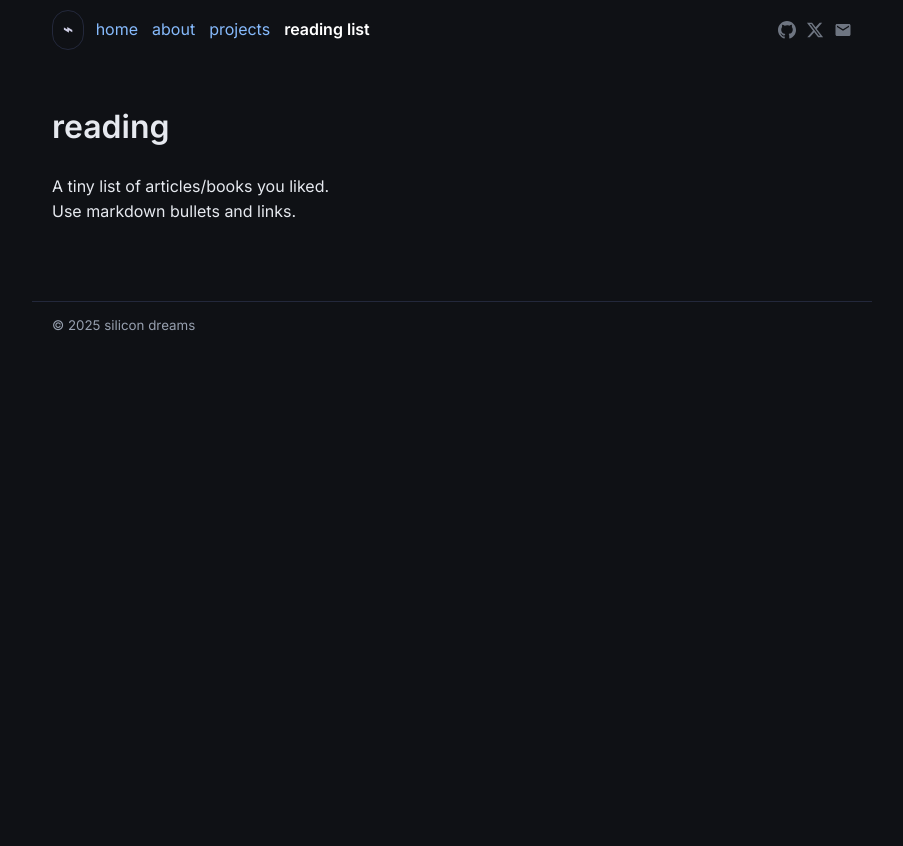
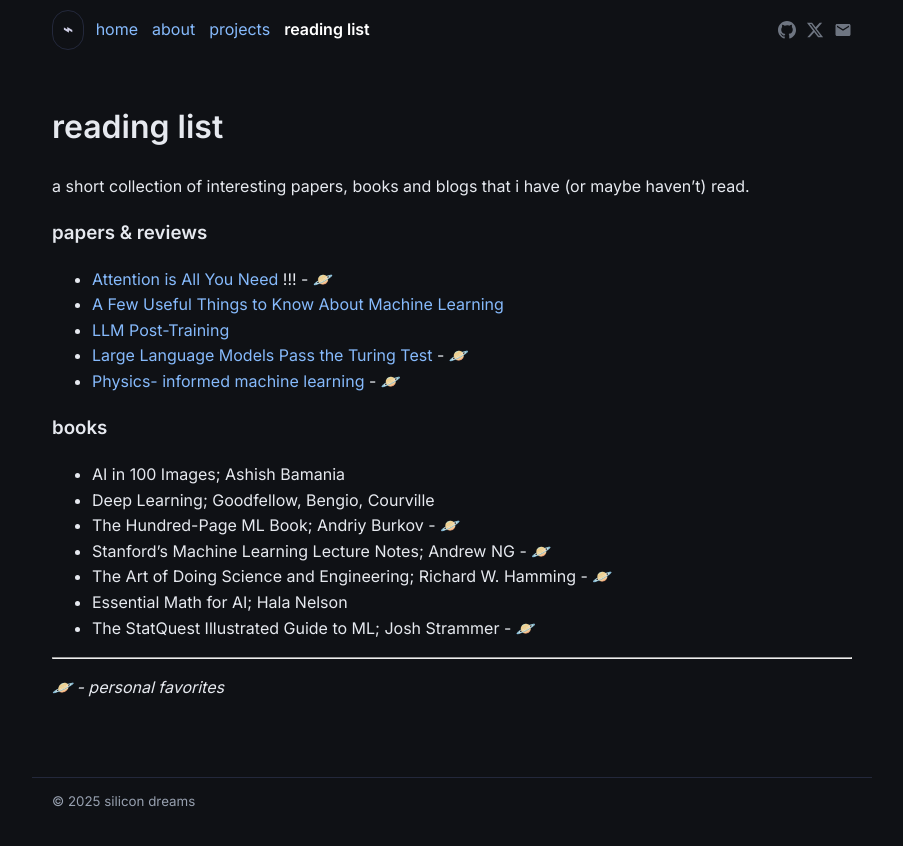
Before and after one commit to LAK3SHORE/cris.github.io, a Jekyll site: the page built from reading.md, in a window 1280 px wide. Shown: the top 846 px of the page, without its empty margins (188-1091 px from the left). Built offline with Jekyll 4.4.1, drawn with Linux system fonts in a browser that asks for light colours.

Commit message:
Revise reading section with new articles and books

```diff
--- a/reading.md
+++ b/reading.md
@@ -1,10 +1,28 @@
 ---
 layout: default
-title: reading
+title: reading list
 permalink: /reading/
 ---
 
-# reading
+# reading list
 
-A tiny list of articles/books you liked.
-Use markdown bullets and links.
+a short collection of interesting papers, books and blogs that i have (or maybe haven't) read.
+
+### papers & reviews
+- [Attention is All You Need](https://arxiv.org/abs/1706.03762) !!! - 🪐
+- [A Few Useful Things to Know About Machine Learning](https://homes.cs.washington.edu/~pedrod/papers/cacm12.pdf)
+- [LLM Post-Training](https://arxiv.org/abs/2502.21321)
+- [Large Language Models Pass the Turing Test](https://arxiv.org/abs/2503.23674) - 🪐
+- [Physics- informed machine learning](https://www.nature.com/articles/s42254-021-00314-5) - 🪐
+
+### books
+- AI in 100 Images; Ashish Bamania
+- Deep Learning; Goodfellow, Bengio, Courville
+- The Hundred-Page ML Book; Andriy Burkov - 🪐
+- Stanford's Machine Learning Lecture Notes; Andrew NG - 🪐
+- The Art of Doing Science and Engineering; Richard W. Hamming - 🪐
+- Essential Math for AI; Hala Nelson
+- The StatQuest Illustrated Guide to ML; Josh Strammer - 🪐
+
+---
+*🪐 - personal favorites*
```
